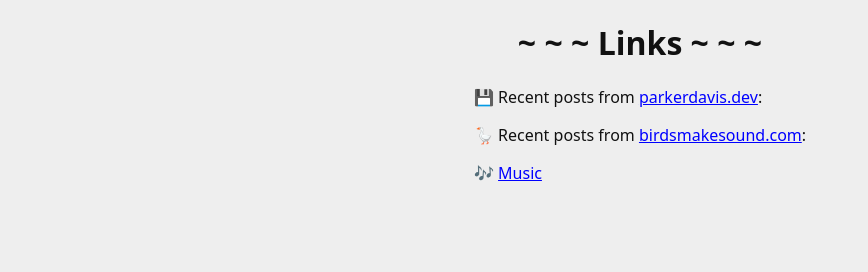
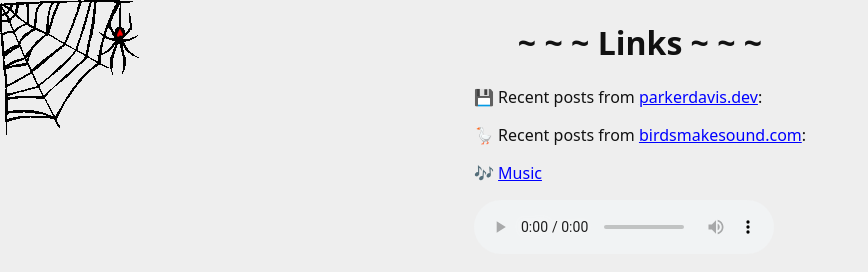
Before and after one commit to parkerdavis1/parkers-links2, an Eleventy site: page index.njk in a window 1280 px wide. Shown: the whole page, without its empty margins (0-868 px from the left). Built offline with nearby package versions, Linux system fonts and the light colour scheme; Eleventy itself is replaced by a stand-in of ours; files that its build step writes are made by us from their sources; no server answers; what @11tyrocks/eleventy-plugin-lightningcss would draw is missing.

Commit message:
halloween

```diff
--- /dev/null
+++ b/assets/halloween/spider.html
@@ -0,0 +1,13 @@
+<style>
+    #spider {
+        position: fixed;
+        top: 0;
+        left: 0;
+        z-index: -100;
+    }
+</style>
+
+<img src="/assets/halloween/spider.gif" alt="Spider Animation" id="spider" />
+<audio controls autoplay>
+    <source src="/assets/halloween/monster_mash2.mp3" type="audio/mp3" />
+</audio>
--- a/assets/style.css
+++ b/assets/style.css
@@ -17,7 +17,7 @@ body {
     width: fit-content;
     max-width: 25rem;
     margin: auto;
-    height: 100vh;
+    /* height: 100vh; */
     padding: 0 1rem;
     font-family: system-ui, -apple-system, BlinkMacSystemFont, 'Segoe UI',
         Roboto, Oxygen, Ubuntu, Cantarell, 'Open Sans', 'Helvetica Neue',
--- a/index.njk
+++ b/index.njk
@@ -30,6 +30,8 @@ layout: layouts/base.njk
 <p>🎶
     <a href="https://ohparkpiano.bandcamp.com">Music</a>
 </p>
+{% include "assets/halloween/spider.html" %}
+
 {# <button class="dolphin">
     {% include "assets/dolphin/dolphinIcon.svg" %}
 </button>
```
Also changed, not shown: package.json (+5 -5 lines), assets/halloween/spider.gif (added), 4 other files.
